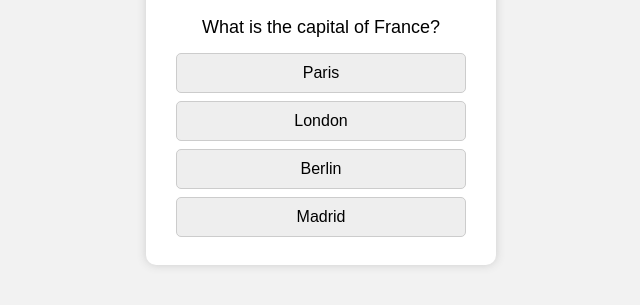
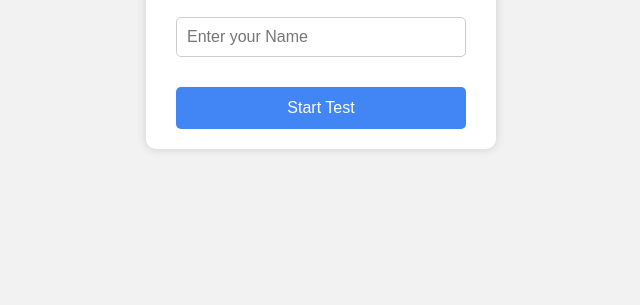
Before and after one commit to Harsha-kp/mcq-test, a plain HTML site: page index.html in a window 1280 px wide. Shown: the part 131-436 px from the top of the page, without its empty margins (319-959 px from the left). Drawn offline with Linux system fonts and the light colour scheme.

Commit message:
Update index.html

```diff
--- a/index.html
+++ b/index.html
@@ -4,18 +4,19 @@
   <meta charset="UTF-8" />
   <meta name="viewport" content="width=device-width, initial-scale=1" />
   <title>MCQ Quiz</title>
-
   <style>
+    /* Basic page styling */
     body {
       font-family: Arial, sans-serif;
-      background: #f2f2f2;
+      background-color: #f2f2f2;
       display: flex;
       justify-content: center;
       padding: 50px;
       margin: 0;
     }
+    /* Container for all content */
     .container {
-      background: white;
+      background-color: #fff;
       padding: 20px 30px;
       border-radius: 10px;
       box-shadow: 0 0 10px #ccc;
@@ -23,13 +24,42 @@
       box-sizing: border-box;
       text-align: center;
     }
-    h1 {
+    /* Headings */
+    h1, h2 {
       margin-bottom: 20px;
     }
+    /* Input for user's name */
+    input[type="text"] {
+      width: 100%;
+      padding: 10px;
+      margin-bottom: 20px;
+      font-size: 16px;
+      border-radius: 5px;
+      border: 1px solid #ccc;
+      box-sizing: border-box;
+    }
+    /* General button styling */
+    button {
+      padding: 12px;
+      font-size: 16px;
+      border-radius: 5px;
+      border: none;
+      background-color: #4285f4;
+      color: white;
+      cursor: pointer;
+      width: 100%;
+      margin-top: 10px;
+      transition: background-color 0.3s;
+    }
+    button:hover {
+      background-color: #357ae8;
+    }
+    /* Question text styling */
     #question {
       font-size: 18px;
       margin-bottom: 15px;
     }
+    /* Answer option buttons */
     #options button {
       display: block;
       width: 100%;
@@ -45,34 +75,24 @@
     #options button:hover:not(:disabled) {
       background-color: #ddd;
     }
+    /* Correct answer styling */
     #options button.correct {
       background-color: lightgreen !important;
       border-color: green !important;
-      color: #000;
+      color: black;
     }
+    /* Wrong answer styling */
     #options button.wrong {
       background-color: tomato !important;
       border-color: darkred !important;
-      color: #000;
+      color: black;
     }
+    /* Next button styling */
     #next-btn {
       margin-top: 20px;
-      padding: 12px;
-      font-size: 16px;
-      border-radius: 5px;
-      border: none;
-      background-color: #4285f4;
-      color: white;
-      cursor: pointer;
-      display: none; /* hidden initially */
-      width: 100%;
+      display: none; /* Hidden initially */
     }
-    #next-btn:hover {
-      background-color: #357ae8;
-    }
-    #result-box {
-      display: none;
-    }
+    /* Result text styling */
     #score {
       font-size: 20px;
       font-weight: bold;
@@ -82,139 +102,204 @@
 </head>
 <body>
 
-  <div class="container">
+  <!-- Front page container -->
+  <div class="container" id="front-page">
     <h1>MCQ Quiz</h1>
+    <input
+      type="text"
+      id="name-input"
+      placeholder="Enter your Name"
+      autocomplete="off"
+    />
+    <button id="start-btn" onclick="startQuiz()">Start Test</button>
+  </div>
 
+  <!-- Quiz container, hidden initially -->
+  <div class="container" id="quiz-container" style="display: none;">
+    <h2 id="greeting"></h2>
+
+    <!-- Quiz question box -->
     <div id="quiz-box">
       <p id="question"></p>
       <div id="options"></div>
-      <button id="next-btn" onclick="nextQuestion()">Next</button>
+      <button id="next-btn" onclick="goToNextQuestion()">Next</button>
     </div>
 
-    <div id="result-box">
+    <!-- Result box, shown after quiz ends -->
+    <div id="result-box" style="display: none;">
       <h2>Quiz Completed!</h2>
       <p id="score"></p>
     </div>
   </div>
 
   <script>
-    // Quiz questions array
-    const questions = [
+    // Array of quiz questions
+    const quizQuestions = [
       {
-        question: "What is the capital of France?",
-        options: ["Paris", "London", "Berlin", "Madrid"],
-        answer: "Paris"
+        questionText: "What is the capital of France?",
+        choices: ["Paris", "London", "Berlin", "Madrid"],
+        correctAnswer: "Paris"
       },
       {
-        question: "Which is the smallest prime number?",
-        options: ["0", "1", "2", "3"],
-        answer: "2"
+        questionText: "Which is the smallest prime number?",
+        choices: ["0", "1", "2", "3"],
+        correctAnswer: "2"
       },
       {
-        question: "What is the result of 3 * 4?",
-        options: ["7", "12", "14", "24"],
-        answer: "12"
+        questionText: "What is the result of 3 * 4?",
+        choices: ["7", "12", "14", "24"],
+        correctAnswer: "12"
       },
       {
-        question: "Which planet is known as the Red Planet?",
-        options: ["Earth", "Mars", "Jupiter", "Saturn"],
-        answer: "Mars"
+        questionText: "Which planet is known as the Red Planet?",
+        choices: ["Earth", "Mars", "Jupiter", "Saturn"],
+        correctAnswer: "Mars"
       },
       {
-        question: "What is the square root of 25?",
-        options: ["3", "5", "7", "9"],
-        answer: "5"
+        questionText: "What is the square root of 25?",
+        choices: ["3", "5", "7", "9"],
+        correctAnswer: "5"
       },
       {
-        question: "Who wrote 'Hamlet'?",
-        options: ["Charles Dickens", "William Shakespeare", "J.K. Rowling", "Leo Tolstoy"],
-        answer: "William Shakespeare"
+        questionText: "Who wrote 'Hamlet'?",
+        choices: ["Charles Dickens", "William Shakespeare", "J.K. Rowling", "Leo Tolstoy"],
+        correctAnswer: "William Shakespeare"
       },
       {
-        question: "Which gas do plants absorb from the air?",
-        options: ["Oxygen", "Hydrogen", "Carbon Dioxide", "Nitrogen"],
-        answer: "Carbon Dioxide"
+        questionText: "Which gas do plants absorb from the air?",
+        choices: ["Oxygen", "Hydrogen", "Carbon Dioxide", "Nitrogen"],
+        correctAnswer: "Carbon Dioxide"
       },
       {
-        question: "What is H2O?",
-        options: ["Oxygen", "Hydrogen", "Water", "Salt"],
-        answer: "Water"
+        questionText: "What is H2O?",
+        choices: ["Oxygen", "Hydrogen", "Water", "Salt"],
+        correctAnswer: "Water"
       },
       {
-        question: "Which continent is India in?",
-        options: ["Europe", "Asia", "Africa", "Australia"],
-        answer: "Asia"
+        questionText: "Which continent is India in?",
+        choices: ["Europe", "Asia", "Africa", "Australia"],
+        correctAnswer: "Asia"
       },
       {
-        question: "What color do you get when you mix red and white?",
-        options: ["Pink", "Purple", "Blue", "Brown"],
-        answer: "Pink"
+        questionText: "What color do you get when you mix red and white?",
+        choices: ["Pink", "Purple", "Blue", "Brown"],
+        correctAnswer: "Pink"
       }
     ];
 
-    let currentQuestion = 0;
-    let score = 0;
+    // Variables to track current question, score, and user name
+    let currentQuestionIndex = 0;
+    let totalScore = 0;
+    let userName = "";
 
-    // Load current question and options
-    function loadQuestion() {
-      // Hide next button initially
+    /**
+     * Called when user clicks Start Test button.
+     * Validates name input, hides front page,
+     * shows quiz, and loads first question.
+     */
+    function startQuiz() {
+      const nameInput = document.getElementById("name-input").value.trim();
+
+      if (nameInput === "") {
+        alert("Please enter your name before starting the quiz.");
+        return;
+      }
+
+      userName = nameInput;
+
+      // Hide the front page and show the quiz container
+      document.getElementById("front-page").style.display = "none";
+      document.getElementById("quiz-container").style.display = "block";
+
+      // Greet user by name
+      document.getElementById("greeting").innerText = `Welcome, ${userName}!`;
+
+      // Reset quiz variables
+      currentQuestionIndex = 0;
+      totalScore = 0;
+
+      // Make sure quiz and result boxes are set properly
+      document.getElementById("quiz-box").style.display = "block";
+      document.getElementById("result-box").style.display = "none";
+
+      // Load the first question
+      displayQuestion();
+    }
+
+    /**
+     * Loads current question and answer choices on the page.
+     * Hides the Next button until user selects an answer.
+     */
+    function displayQuestion() {
+      // Hide the Next button until an option is clicked
       document.getElementById("next-btn").style.display = "none";
 
+      // Get current question object
+      const question = quizQuestions[currentQuestionIndex];
+
+      // Display question text
+      document.getElementById("question").textContent = question.questionText;
+
       // Clear previous options
-      const optionsDiv = document.getElementById("options");
-      optionsDiv.innerHTML = "";
+      const optionsContainer = document.getElementById("options");
+      optionsContainer.innerHTML = "";
 
-      // Load question text
-      const currentQ = questions[currentQuestion];
-      document.getElementById("question").innerText = currentQ.question;
-
-      // Create buttons for each option
-      currentQ.options.forEach(option => {
-        const btn = document.createElement("button");
-        btn.className = "option";
-        btn.innerText = option;
-        btn.onclick = () => checkAnswer(btn, currentQ.answer);
-        optionsDiv.appendChild(btn);
+      // Create buttons for each choice
+      question.choices.forEach(choice => {
+        const choiceBtn = document.createElement("button");
+        choiceBtn.textContent = choice;
+        choiceBtn.className = "option";
+        choiceBtn.onclick = () => handleAnswerSelection(choiceBtn, question.correctAnswer);
+        optionsContainer.appendChild(choiceBtn);
       });
     }
 
-    // Check answer and mark correct/incorrect
-    function checkAnswer(selectedBtn, correctAnswer) {
-      // Disable all option buttons after selection
-      const allOptions = document.querySelectorAll("#options button");
-      allOptions.forEach(btn => btn.disabled = true);
+    /**
+     * Handles what happens when a user selects an answer:
+     * disables all options, highlights correct and wrong answers,
+     * updates score, and shows Next button.
+     */
+    function handleAnswerSelection(selectedButton, correctAnswer) {
+      // Disable all option buttons so user can't change answer
+      const optionButtons = document.querySelectorAll("#options button");
+      optionButtons.forEach(button => (button.disabled = true));
 
-      if (selectedBtn.innerText === correctAnswer) {
-        selectedBtn.classList.add("correct");
-        score++;
+      // Mark selected button as correct or wrong
+      if (selectedButton.textContent === correctAnswer) {
+        selectedButton.classList.add("correct");
+        totalScore++;
       } else {
-        selectedBtn.classList.add("wrong");
-        // Highlight the correct answer
-        allOptions.forEach(btn => {
-          if (btn.innerText === correctAnswer) btn.classList.add("correct");
+        selectedButton.classList.add("wrong");
+        // Highlight the correct answer button
+        optionButtons.forEach(button => {
+          if (button.textContent === correctAnswer) {
+            button.classList.add("correct");
+          }
         });
       }
 
-      // Show the Next button to move forward
+      // Show Next button so user can proceed
       document.getElementById("next-btn").style.display = "block";
     }
 
-    // Move to next question or show results
-    function nextQuestion() {
-      currentQuestion++;
-      if (currentQuestion < questions.length) {
-        loadQuestion();
+    /**
+     * Moves to the next question, or if quiz finished,
+     * hides quiz and shows results with score.
+     */
+    function goToNextQuestion() {
+      currentQuestionIndex++;
+
+      if (currentQuestionIndex < quizQuestions.length) {
+        displayQuestion();
       } else {
-        // Hide quiz box and show results
+        // Quiz finished: show results
         document.getElementById("quiz-box").style.display = "none";
         document.getElementById("result-box").style.display = "block";
-        document.getElementById("score").innerText = `You scored ${score} out of ${questions.length}`;
+
+        document.getElementById("score").textContent =
+          `${userName}, you scored ${totalScore} out of ${quizQuestions.length}!`;
       }
     }
-
-    // Start quiz by loading the first question when page loads
-    window.onload = loadQuestion;
   </script>
-
 </body>
 </html>
```
